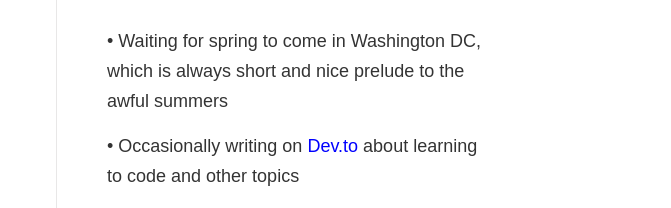
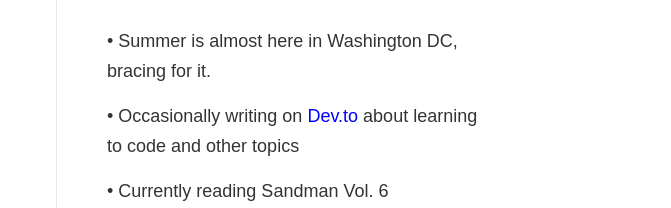
Before and after one commit to vaidotasp/personal-site, a Gatsby site: page / in a window 1280 px wide. Shown: the part 550-758 px from the top of the page, 609-1280 px from the left. Built offline with nearby package versions, Linux system fonts and the light colour scheme; Gatsby itself is replaced by a stand-in of ours.

Commit message:
update for now page may 11 2019

```diff
--- a/src/components/NowContent.js
+++ b/src/components/NowContent.js
@@ -9,16 +9,19 @@ function NowContent() {
       <h4>Now</h4>
       <p>
         Inspired by Derek Sivers{" "}
-        <a className={styles.link} target="_blank" href="https://nownownow.com/about" rel="noopener noreferrer">
+        <a
+          className={styles.link}
+          target="_blank"
+          href="https://nownownow.com/about"
+          rel="noopener noreferrer"
+        >
           nownownow&nbsp;
         </a>
         page, here is what I am doing right now as of {date}:
       </p>
       <ul style={{ margin: 0 }}>
         <li>
-          <span>
-            • Waiting for spring to come in Washington DC, which is always short and nice prelude to the awful summers
-          </span>
+          <span>• Summer is almost here in Washington DC, bracing for it.</span>
         </li>
         <li>
           <span>
@@ -30,12 +33,15 @@ function NowContent() {
           </span>
         </li>
         <li>
-          <span>• Finishing reading Good Omens by Neil Gaiman and Terry Pratchett</span>
+          <span>• Currently reading Sandman Vol. 6</span>
         </li>
         <li>
           <span>
             • Obsessing over wrist watches, namely{" "}
-            <a className={styles.link} href="https://www.grand-seiko.com/us-en/collections/sbgh267g">
+            <a
+              className={styles.link}
+              href="https://www.grand-seiko.com/us-en/collections/sbgh267g"
+            >
               Grand Seiko
             </a>
           </span>
```
